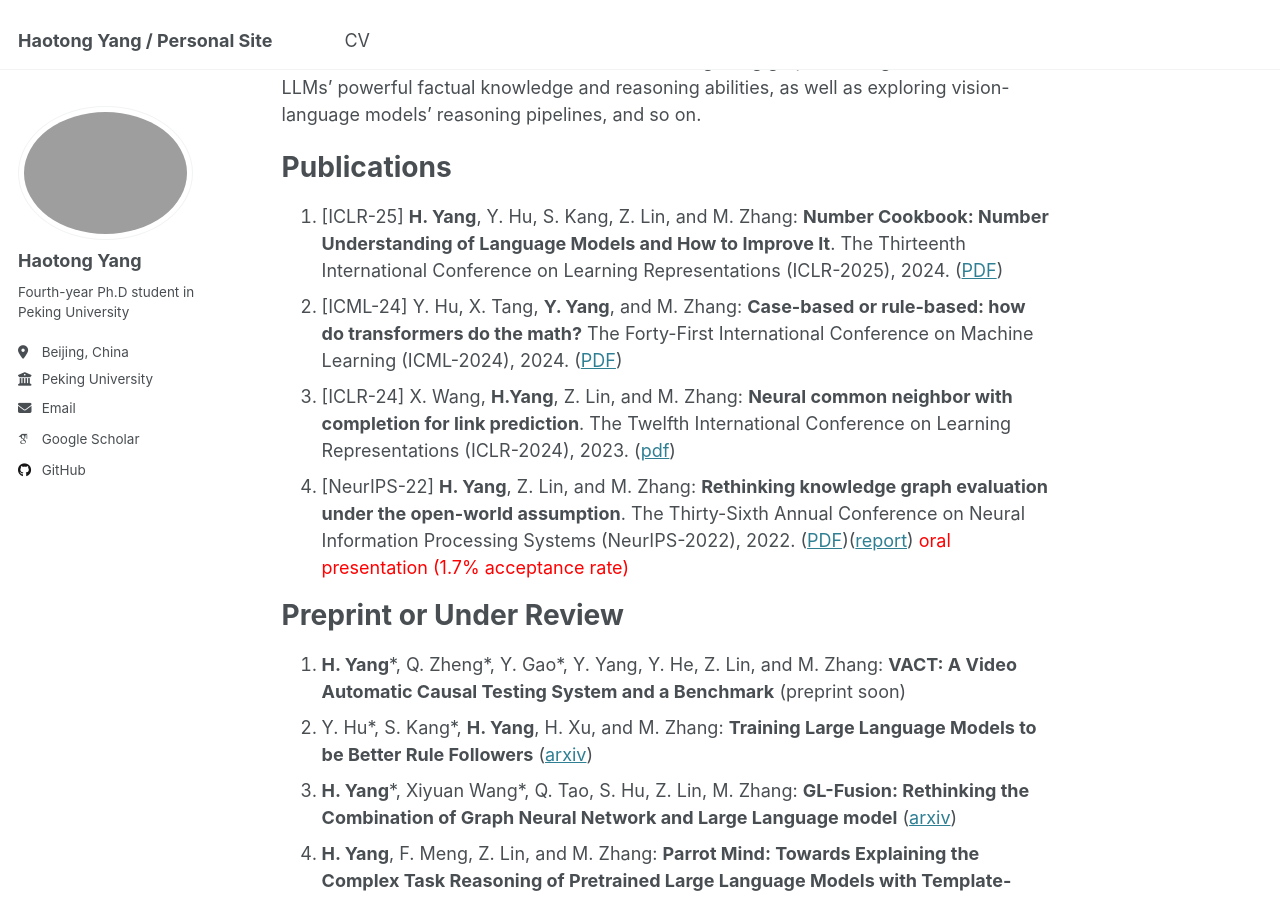
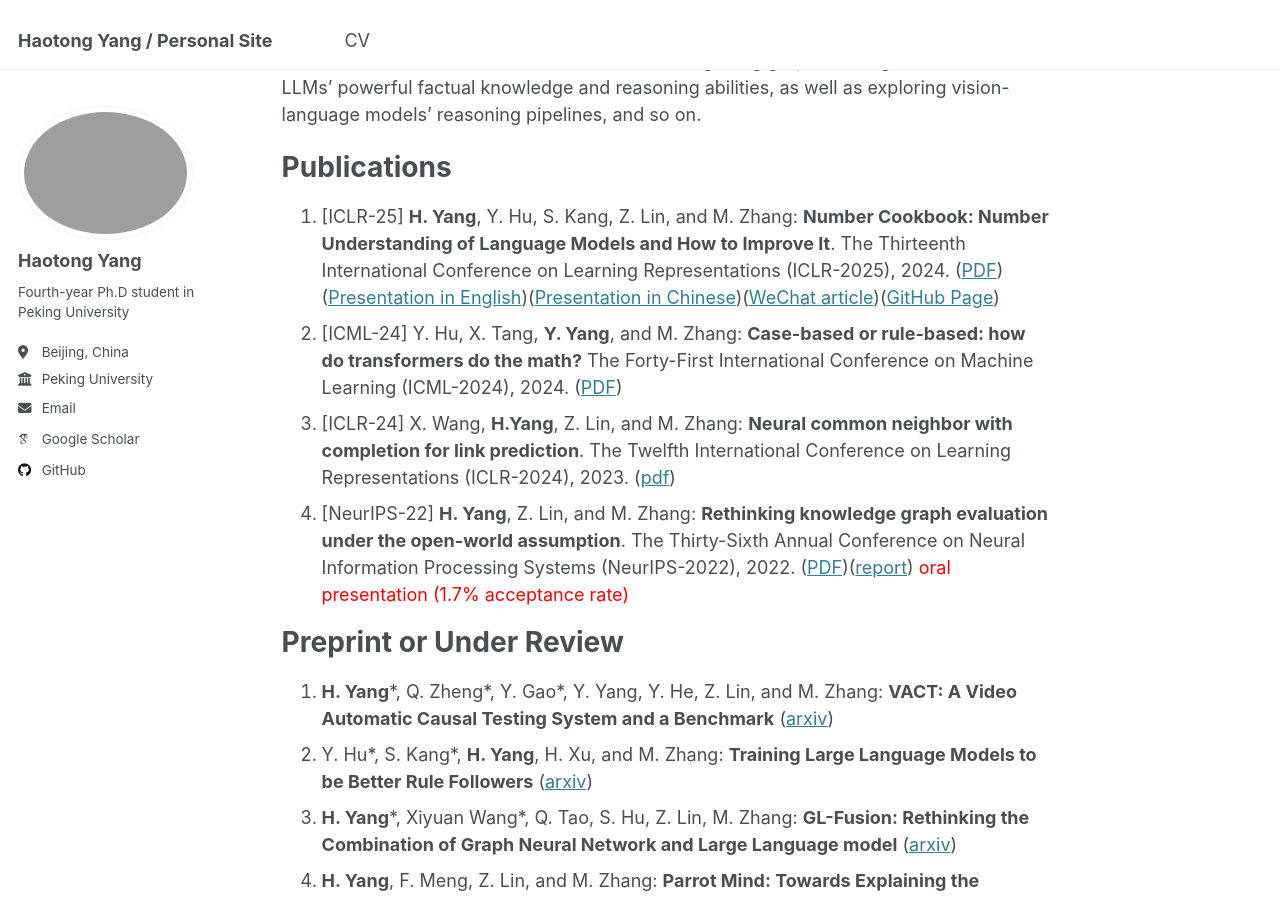
Before and after one commit to haotong-yang/haotong-yang.github.io, a Jekyll site: the page built from _pages/about.md, in a window 1280 px wide and 900 px high, scrolled down 989 px. Built offline with Jekyll 4.4.1, drawn with Linux system fonts in a browser that asks for light colours; some web fonts are replaced.

Commit message:
Update about.md
add link to VACT arxiv page and more information about NUPA

```diff
--- a/_pages/about.md
+++ b/_pages/about.md
@@ -29,14 +29,14 @@ My research focuses on understanding and improving the reasoning mechanisms of L
 
 Publications
 ======
-1. [ICLR-25] **H. Yang**, Y. Hu, S. Kang, Z. Lin, and M. Zhang: **Number Cookbook: Number Understanding of Language Models and How to Improve It**. The Thirteenth International Conference on Learning Representations (ICLR-2025), 2024. ([PDF](https://arxiv.org/abs/2411.03766))
+1. [ICLR-25] **H. Yang**, Y. Hu, S. Kang, Z. Lin, and M. Zhang: **Number Cookbook: Number Understanding of Language Models and How to Improve It**. The Thirteenth International Conference on Learning Representations (ICLR-2025), 2024. ([PDF](https://arxiv.org/abs/2411.03766))([Presentation in English](https://recorder-v3.slideslive.com/?share=99291&s=c7ee4aa2-27ed-443e-8274-06167d400b6b))([Presentation in Chinese](https://www.bilibili.com/video/BV1MTQAY4ENy/))([WeChat article](https://mp.weixin.qq.com/s/ifqQspMHgC7Tp6r381lyoQ))([GitHub Page](https://github.com/GraphPKU/number_cookbook))
 2. [ICML-24] Y. Hu, X. Tang, **Y. Yang**, and M. Zhang: **Case-based or rule-based: how do transformers do the math?** The Forty-First International Conference on Machine Learning (ICML-2024), 2024. ([PDF](https://arxiv.org/abs/2402.17709))
 3. [ICLR-24] X. Wang, **H.Yang**, Z. Lin, and M. Zhang: **Neural common neighbor with completion for link prediction**. The Twelfth International Conference on Learning Representations (ICLR-2024), 2023. ([pdf](https://arxiv.org/abs/2302.00890))
 4. [NeurIPS-22] **H. Yang**, Z. Lin, and M. Zhang: **Rethinking knowledge graph evaluation under the open-world assumption**. The Thirty-Sixth Annual Conference on Neural Information Processing Systems (NeurIPS-2022), 2022. ([PDF](https://proceedings.neurips.cc/paper_files/paper/2022/file/378226e5df7eded3e401de5c9493143c-Paper-Conference.pdf))([report](https://news.pku.edu.cn/jxky/6d9e681f68fd448c9c323188baed7699.htm)) <font color='red'>oral presentation (1.7% acceptance rate)</font>
 
 Preprint or Under Review
 ======
-1. **H. Yang**\*, Q. Zheng\*, Y. Gao\*, Y. Yang, Y. He, Z. Lin, and M. Zhang: **VACT: A Video Automatic Causal Testing System and a Benchmark** (preprint soon)
+1. **H. Yang**\*, Q. Zheng\*, Y. Gao\*, Y. Yang, Y. He, Z. Lin, and M. Zhang: **VACT: A Video Automatic Causal Testing System and a Benchmark** ([arxiv](https://arxiv.org/abs/2503.06163))
 1. Y. Hu\*, S. Kang\*, **H. Yang**, H. Xu, and M. Zhang: **Training Large Language Models to be Better Rule Followers** ([arxiv](https://arxiv.org/abs/2502.11525))
 1. **H. Yang**\*, Xiyuan Wang\*, Q. Tao, S. Hu, Z. Lin, M. Zhang: **GL-Fusion: Rethinking the Combination of Graph Neural Network and Large Language model** ([arxiv](https://arxiv.org/abs/2412.06849))
 1. **H. Yang**, F. Meng, Z. Lin, and M. Zhang: **Parrot Mind: Towards Explaining the Complex Task Reasoning of Pretrained Large Language Models with Template-Content Structure** ([arxiv](https://arxiv.org/abs/2310.05452))
```
